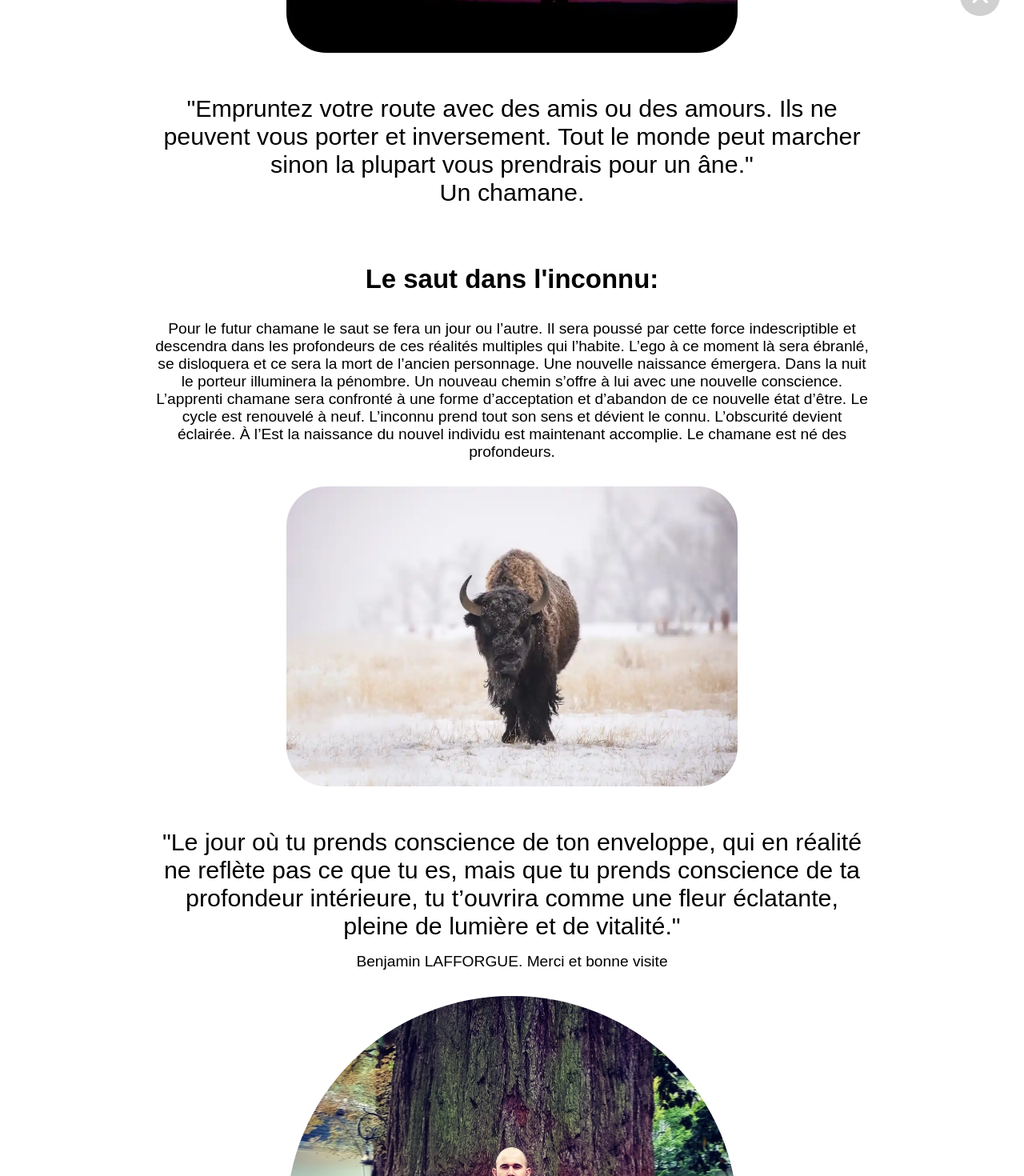
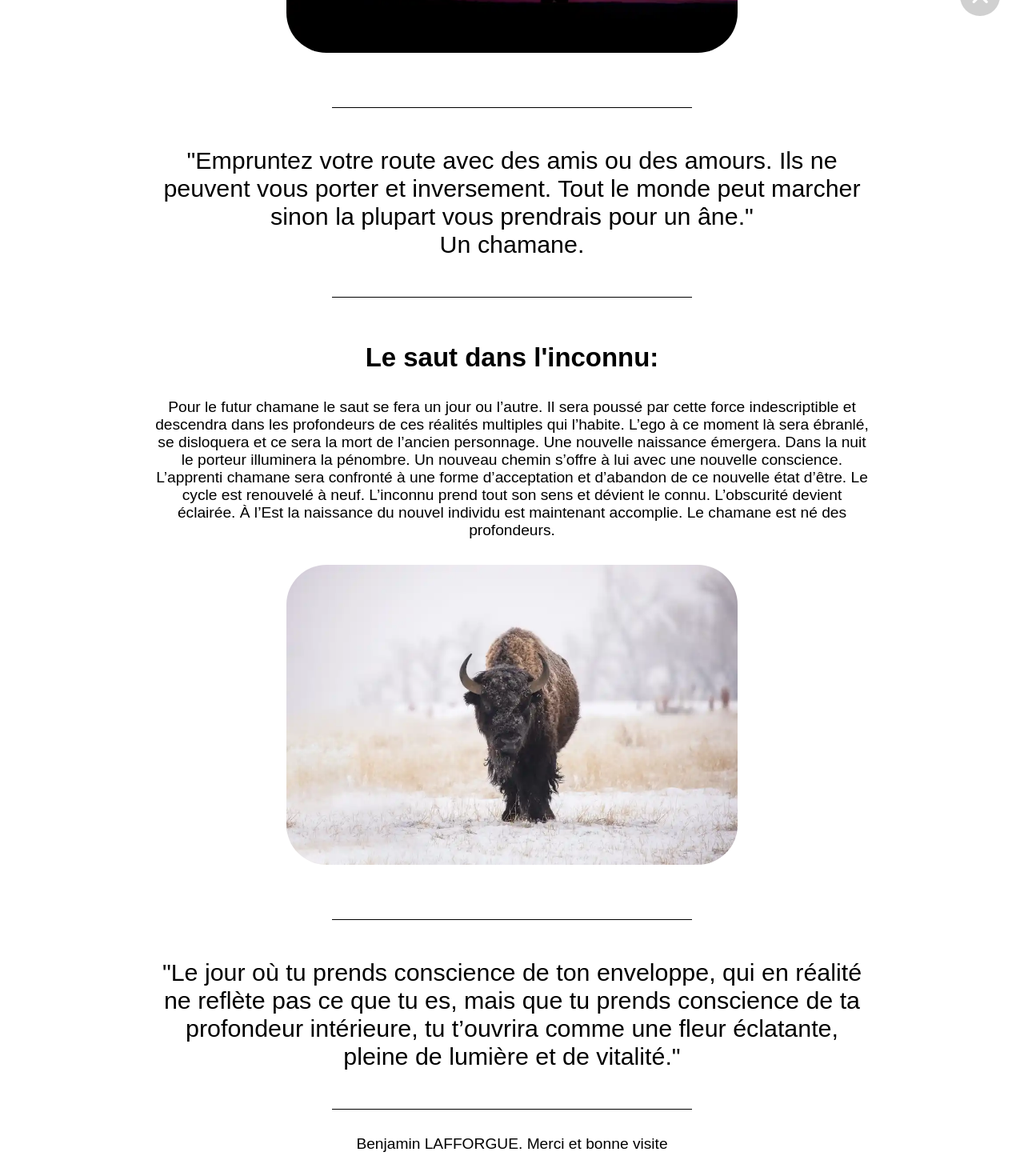
Before and after one commit to AD-Cryptokalm/elevationchamanique, a React (Create React App) app: page /about in a window 1280 px wide. Shown: the part 760-2230 px from the top of the page at 80% size. Built offline with nearby package versions, Linux system fonts and the light colour scheme; a web font is replaced by a local one.

Commit message:
page a propos

```diff
--- a/src/components/About.js
+++ b/src/components/About.js
@@ -1,7 +1,7 @@
 import "../style/about.css";
 import imagePaysage from "../images/paysage.webp";
 import imageBison from "../images/bison.webp";
-import imageArbre from "../images/BLarbre.webp"
+import imageArbre from "../images/BLarbre.webp";
 
 function About() {
   return (
@@ -21,13 +21,15 @@ function About() {
         vous qu’un moine qui médite des heures tous les jours ne fait rien ?)
         Comprenne qui pourra. À méditer.
       </p>
-      <img src={imagePaysage} alt="" />
+      <img src={imagePaysage} alt="couché de soleil" />
+      <div className="separation"></div>
       <p className="citation">
         "Empruntez votre route avec des amis ou des amours. Ils ne peuvent vous
         porter et inversement. Tout le monde peut marcher sinon la plupart vous
         prendrais pour un âne." <br />
         Un chamane.
       </p>
+      <div className="separation"></div>
       <h3>Le saut dans l'inconnu:</h3>
       <p>
         Pour le futur chamane le saut se fera un jour ou l’autre. Il sera poussé
@@ -42,15 +44,17 @@ function About() {
         la naissance du nouvel individu est maintenant accomplie. Le chamane est
         né des profondeurs.
       </p>
-      <img src={imageBison} alt="" />
+      <img src={imageBison} alt="bison" />
+      <div className="separation"></div>
       <p className="citation">
         "Le jour où tu prends conscience de ton enveloppe, qui en réalité ne
         reflète pas ce que tu es, mais que tu prends conscience de ta profondeur
         intérieure, tu t’ouvrira comme une fleur éclatante, pleine de lumière et
         de vitalité."
       </p>
+      <div className="separation"></div>
       <p className="remerciment">Benjamin LAFFORGUE. Merci et bonne visite</p>
-      <img className="arbreimg" src={imageArbre} alt="" />
+      <img className="arbreimg" src={imageArbre} alt="Benjamin LAFFORGUE" />
     </div>
   );
 }
```
